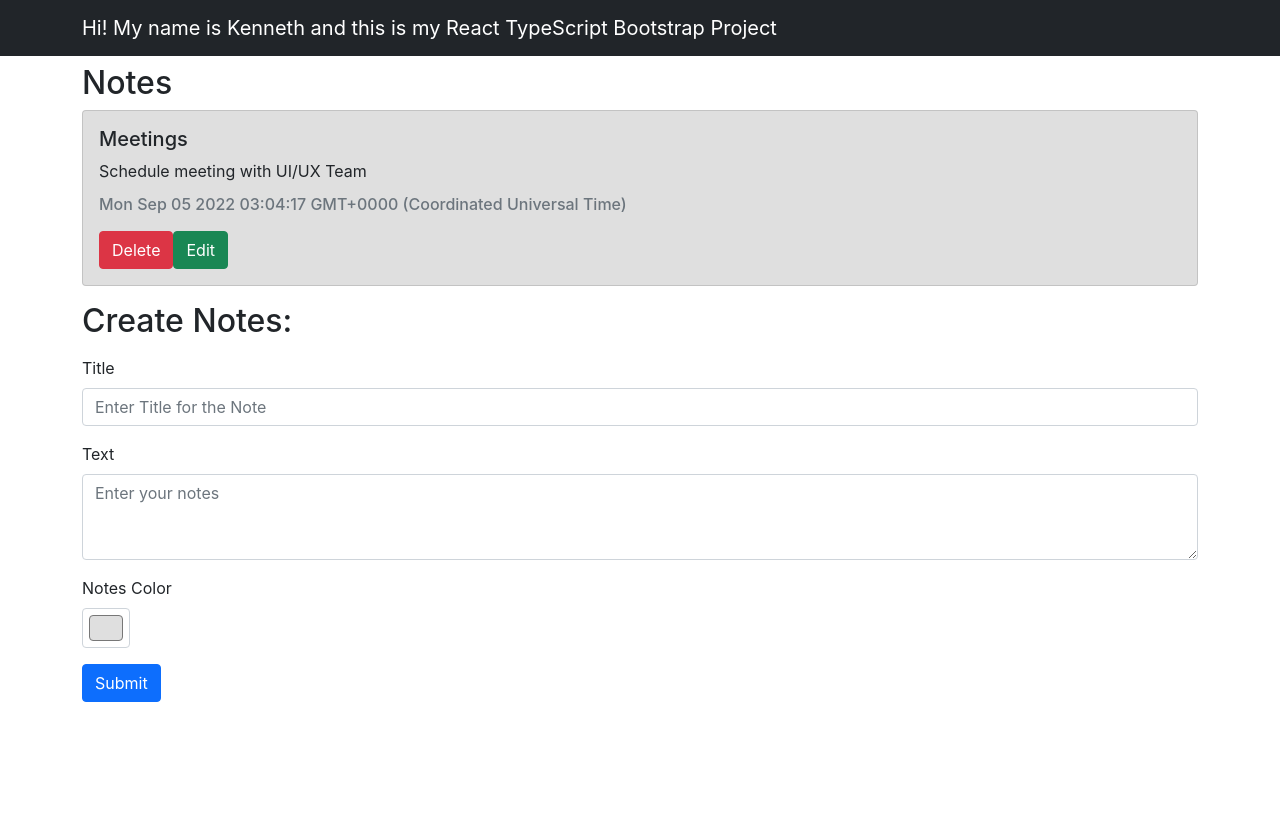
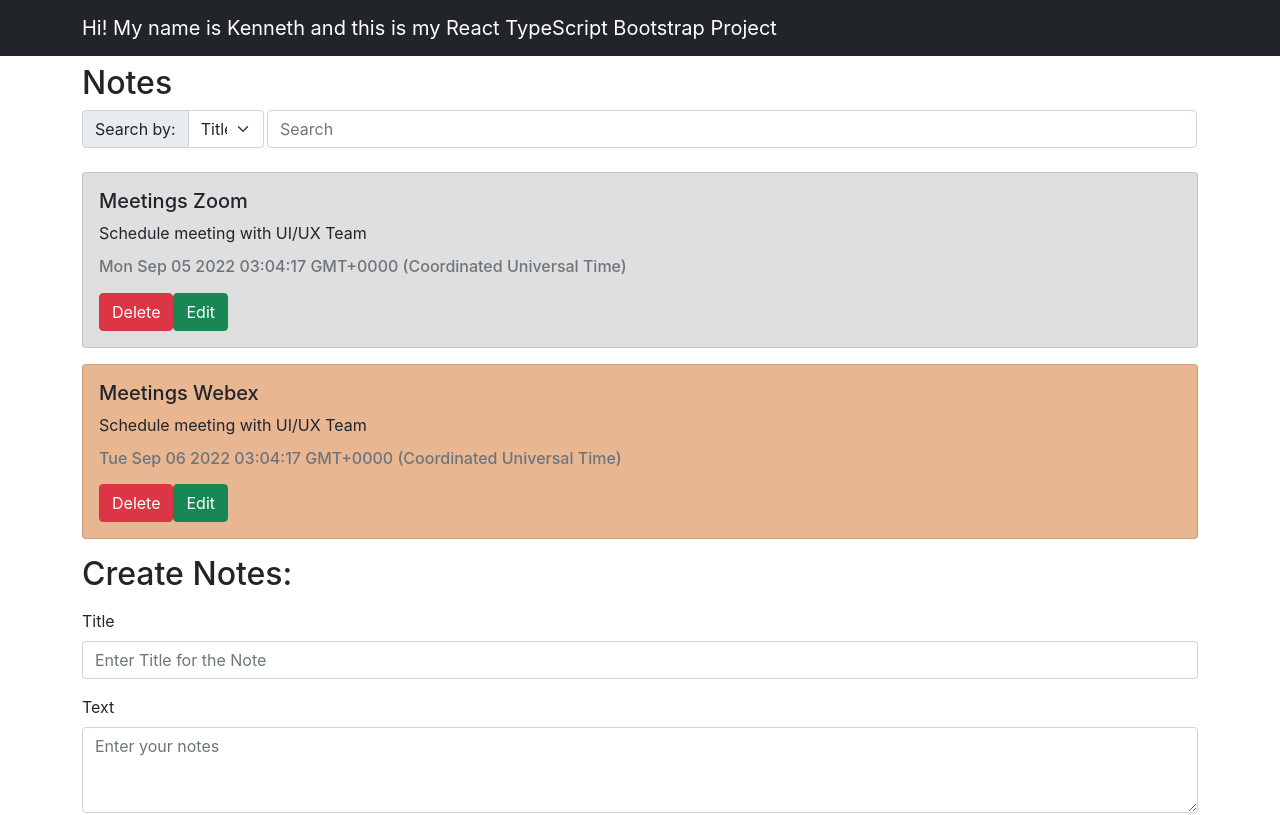
Before and after one commit to neth8855/React-Typescript-crud, a React (Create React App) app: page / in a window 1280 px wide. Shown: the top 815 px of the page. Built offline with nearby package versions, Linux system fonts and the light colour scheme.

Commit message:
Adding search and filters

```diff
--- a/src/App.tsx
+++ b/src/App.tsx
@@ -14,12 +14,22 @@ function App() {
     color: "#dfdfdf",
     date: ""
   } as Note)
+
+  const nextDay = new Date()
+  nextDay.setDate(nextDay.getDate() + 1)
+
   const [notes, setNotes] = useState<Note[]>([{
     id: (new Date).toString(),
-    title: "Meetings",
+    title: "Meetings Zoom",
     text: "Schedule meeting with UI/UX Team",
     color: "#dfdfdf",
-    date: (new Date).toString()
+    date: (new Date).toString(),
+  },{
+    id: nextDay.toString(),
+    title: "Meetings Webex",
+    text: "Schedule meeting with UI/UX Team",
+    color: "#e9b692",
+    date: nextDay.toString()
   }]);
 
   return (
--- a/src/components/NotesList.tsx
+++ b/src/components/NotesList.tsx
@@ -1,6 +1,7 @@
 import * as React from 'react';
 import Notes from './Notes';
 import { Note } from '../models/note.model';
+import { InputGroup, Form, Col, Alert } from 'react-bootstrap';
 
 interface INotesListProps {
     notes: Note[],
@@ -9,22 +10,81 @@ interface INotesListProps {
 }
 
 const NotesList: React.FC<INotesListProps> = ({ setNote, notes, setNotes }) => {
+
+    const [ error, setError ] = React.useState<string>("");
+    const [filteredList, setFilteredList] = React.useState(notes);
+    const [filterText, setFilterText] = React.useState("");
+    const [selectedBy, setSelectedBy] = React.useState("title");
+
+    const filterBySearch = (valueText: string, filterText: string) => {
+        var updatedList = [...notes];
+        updatedList = updatedList.filter((note) => {
+
+            const filterBy = filterText === "title" ?  note.title :  note.text
+            const filteredData = filterBy.toLowerCase().indexOf(valueText.toLowerCase()) !== -1;
+            // return note.title.toLowerCase().includes(query.toLowerCase()); // This is working too
+            return filteredData
+        });
+
+        updatedList.length <= 0 ? setError("No records found.") : setError("")
+        setFilteredList(updatedList)
+    };
+
     const handleDelete = (id: string) => {
         setNotes(notes.filter(note => note.id !== id));
     }
     const handleEdit = (note: Note) => {
-        setNote(note);
-    }
+      setNote(note);
+    };
+
+    const handleSearchChange = (event: React.ChangeEvent<HTMLInputElement>) => {
+      setFilterText(event.target.value);
+    };
+    const handleFilterChange = (event: React.ChangeEvent<HTMLSelectElement>) => {
+        setSelectedBy(event.target.value);
+    };
 
     const renderNotes = ():JSX.Element[] => {
-        return notes.map(note => {
+        return filteredList.map(note => {
             return <Notes key={note.id} note={note} handleDelete={ handleDelete } handleEdit={ handleEdit } />
         })
     }
+
+    React.useEffect(() => {
+        filterBySearch(filterText, selectedBy)
+    }, [filterText, selectedBy, notes])
+
     return (
         <>
-            <h2 className="mt-3">Notes</h2>
-            <div>{ renderNotes() }</div>
+        <h2 className="mt-3">Notes</h2>
+
+        <InputGroup className="mb-3">
+            <Col xs={12} md={2}>
+                <InputGroup>
+                <InputGroup.Text  className="mb-2">Search by: </InputGroup.Text>
+                    <Form.Select
+                        className="me-1 mb-2"
+                        aria-label="Default select example"
+                        onChange={handleFilterChange}
+                    >
+                        <option value="title">Title</option>
+                        <option value="text">Text</option>
+                    </Form.Select>
+                </InputGroup>
+            </Col>
+            <Col xs={12} md={10}>
+                <Form.Control
+                    type="search"
+                    placeholder="Search"
+                    className="me-2  mb-2"
+                    aria-label="Search"
+                    value={filterText}
+                    onChange={handleSearchChange}
+                />
+            </Col>
+        </InputGroup>
+        {error && <Alert variant="danger">{ error }</Alert>}
+        <div>{ renderNotes() }</div>
         </>
   );
 };
```
